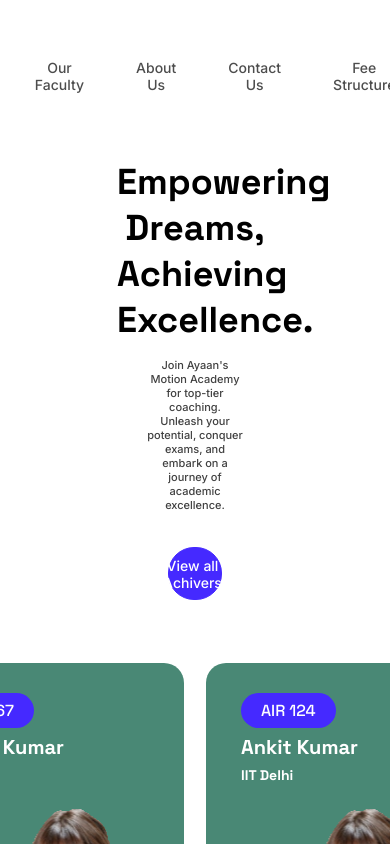
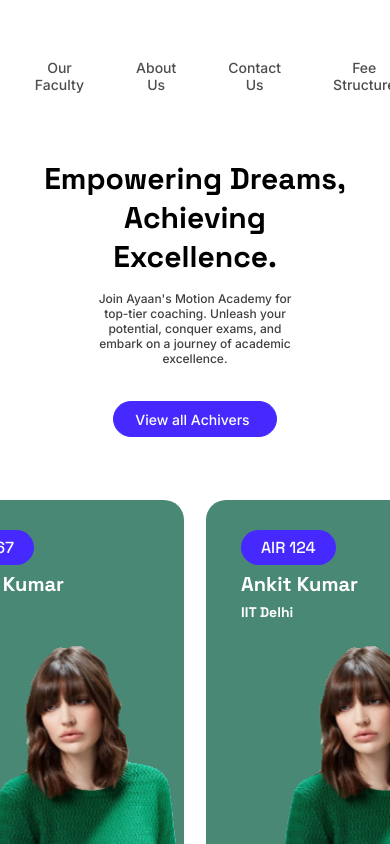
Before and after one commit to omarkhan2217/AyaanMotionAcademy, a React (Vite) app: page / in a window 390 px wide. Shown: the top 844 px of the page. Built offline with nearby package versions, Linux system fonts and the light colour scheme.

Commit message:
responsive heroText

```diff
--- a/src/containers/homepage/heroText/heroText.module.scss
+++ b/src/containers/homepage/heroText/heroText.module.scss
@@ -30,31 +30,71 @@
   width: 14%;
 }
 
-@include mq('desktop-medium'){
-    .mainHeader{
+@include mq('desktop-medium') {
+  .mainHeader {
+    width: 44%;
     font-size: 44px;
   }
-
 }
-@include mq('desktop-small'){
-    .mainHeader{
-        width: 50%;
+@include mq('desktop-small') {
+  .mainHeader {
+    width: 48%;
+  }
+  .subHeader {
+    width: 35%;
+}
+.buttonContainer{
+  width:20%;
 }
 }
-@include mq('tablet-wide'){
-    .mainHeader{
-        width: 50%;
-        font-size:40px;
-
+@include mq('tablet-wide') {
+  .mainHeader {
+    width: 58%;
+    font-size: 40px;
   }
-    .subHeader{
-        font-size: 11px;
+  .subHeader {
+    width: 40%;
+  }
+  .buttonContainer{
+    width:24%;
   }
 }
 
-@include mq ('tablet'){
-    .mainHeader{
-        width: 40%;
+@include mq('tablet') {
+  .mainHeader {
+      width: 64%;
       font-size: 36px;
     }
+    .subHeader {
+        width: 44%;
+        font-size: 13px;
   }
+  .buttonContainer{
+    width:32%;
+  }
+}
+@include mq('phone-wide') {
+  .mainHeader {
+    width: 72%;
+    font-size: 34px;
+  }
+  .subHeader{
+    width: 48%;
+  }
+  .buttonContainer{
+    width:38%;
+  }
+}
+@include mq('phone') {
+  .mainHeader {
+    width: 78%;
+    font-size: 30px;
+  }
+  .subHeader{
+    width: 52%;
+    font-size:12px;
+  }
+  .buttonContainer{
+    width: 42%;
+  }
+}
--- a/src/pages/homePage.tsx
+++ b/src/pages/homePage.tsx
@@ -7,6 +7,6 @@ export const HomePage: React.FC = () => {
     return (
         <Layout>
             <HomePageContainer />
-        </Layout>
+         </Layout>
     )
 }
```
Lines whose indentation alone changed are shown as unchanged.
